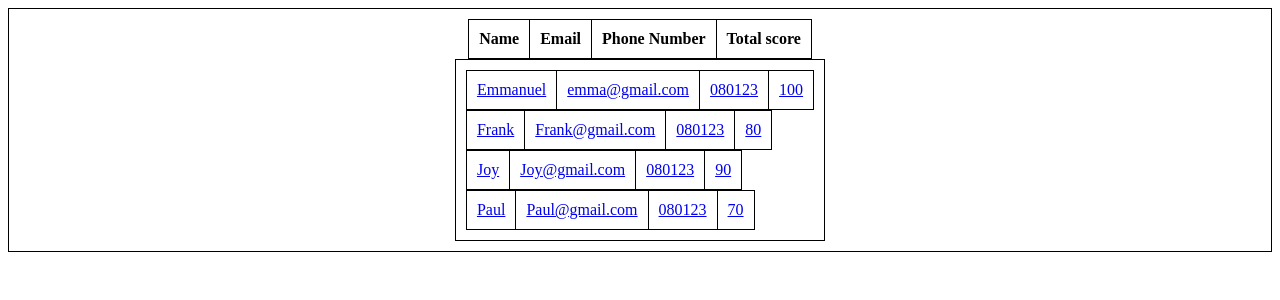
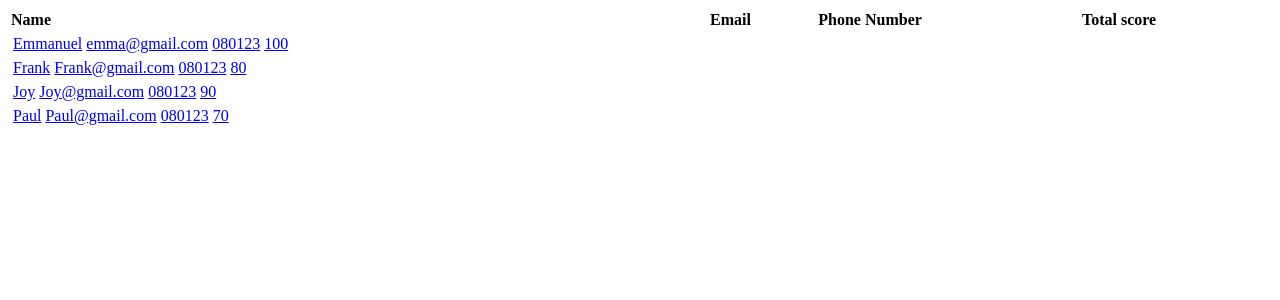
Before and after one commit to favy-codez/reactLms, a React (Create React App) app: page / in a window 1280 px wide. Shown: the top 300 px of the page. Built offline with nearby package versions, Linux system fonts and the light colour scheme.

Commit message:
added files

```diff
--- a/src/App.css
+++ b/src/App.css
@@ -1,20 +1,39 @@
-table {
+.container{
   display: flex;
   flex-direction: column;
   justify-content: center;
   align-items: center;
-  /* width: 100%; */
-  border-collapse: collapse;
-}
-
-table,
-th,
-td, tbody {
-  border: 1px solid black;
-  border-collapse: collapse;
-  padding: 10px;
+  width: 100%;
 }
 
 a {
   display: block;
 }
+
+table{
+  width: 100%;
+  text-align: left;
+}
+
+.data{
+
+}
+/* table {
+
+  /* text-align: center; */
+  /* width: 60%;
+  border-collapse: collapse;
+  border: 1px solid black;
+}
+
+td,th{
+  border: 1px solid black;
+  border-collapse: collapse;
+}
+
+ */
+
+/* th, td {
+  padding: 15px;
+  text-align: left;
+} */
--- a/src/components/Table.jsx
+++ b/src/components/Table.jsx
@@ -5,6 +5,7 @@ function Table({ internsdetails }) {
   console.log(internsdetails);
   return (
     <div>
+      <div className="container">
       <table>
         <tr>
           <th>Name</th>
@@ -12,7 +13,7 @@ function Table({ internsdetails }) {
           <th>Phone Number</th>
           <th>Total score</th>
         </tr>
-        <tbody>
+        <tr className="data">
           {internsdetails.map((intern) => (
             <Link to={`interndetail/${intern.id}`} key={intern.id}>
               <td>{intern.name}</td>
@@ -21,8 +22,9 @@ function Table({ internsdetails }) {
               <td>{intern.total}</td>
             </Link>
           ))}
-        </tbody>
+        </tr>
       </table>
+      </div>
     </div>
   );
 }
```
